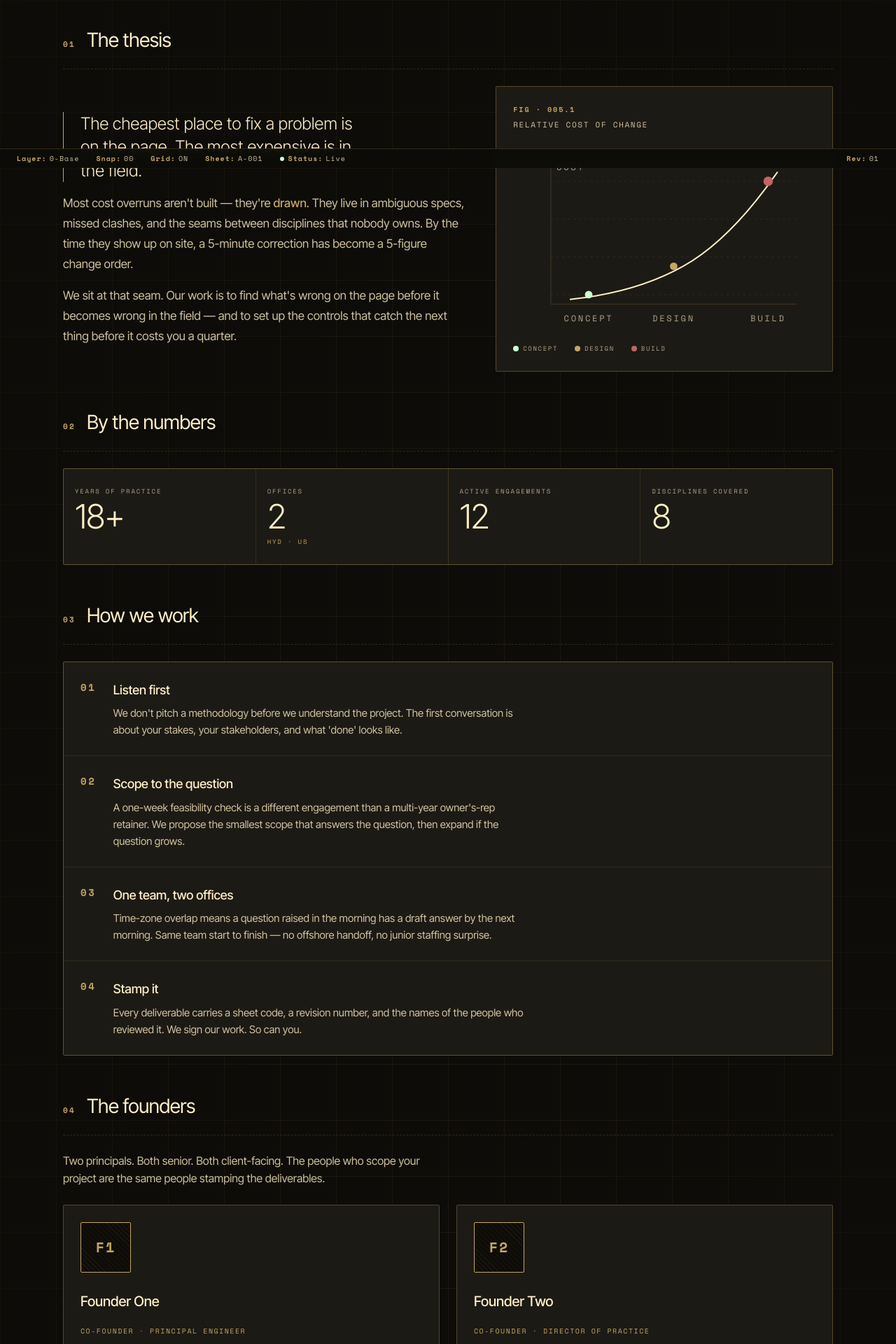
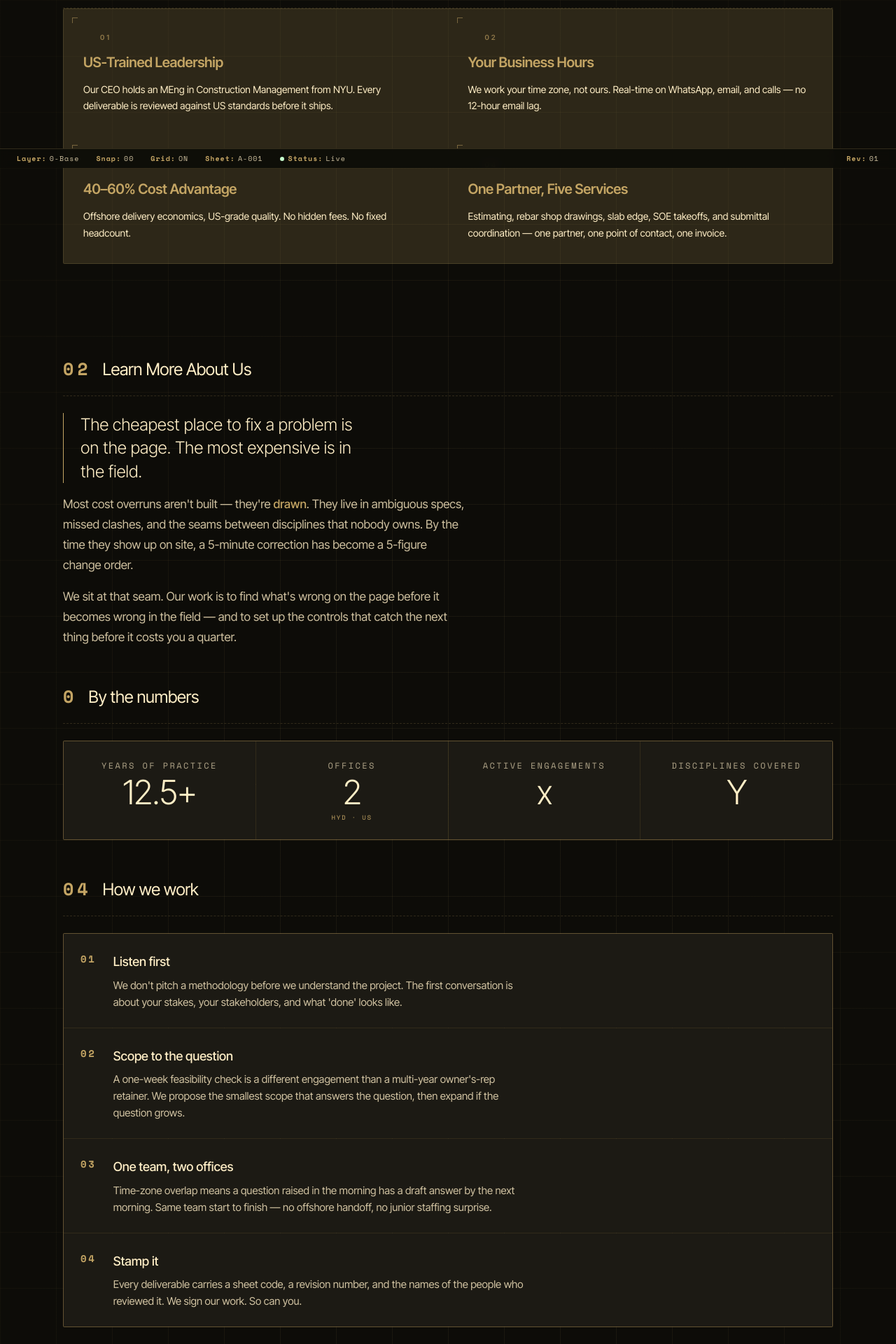
Before and after one commit to Akanksha-Duvvuri/Bluprynt, a Next.js app in the folder bluprynt/: page /about in a window 1280 px wide. Shown: the part 560-2480 px from the top of the page at 70% size. Built offline with nearby package versions, Linux system fonts and the light colour scheme.

Commit message:
added info

```diff
--- a/bluprynt/app/about/page.module.css
+++ b/bluprynt/app/about/page.module.css
@@ -38,7 +38,7 @@
 }
 .blockNum {
   font-family: var(--font-mono);
-  font-size: 11px;
+  font-size: 25px;
   letter-spacing: 0.2em;
   color: var(--accent-gold);
   font-weight: 700;
@@ -46,7 +46,7 @@
 .blockTitle {
   margin: 0;
   font-family: var(--font-display);
-  font-size: clamp(1.25rem, 2.2vw, 1.75rem);
+  font-size: clamp(1.5rem, 2.2vw, rem);
   font-weight: 400;
   letter-spacing: -0.015em;
   color: var(--accent-cream);
@@ -121,8 +121,8 @@
   overflow: hidden;
 }
 @media (min-width: 720px) { .numberGrid { grid-template-columns: repeat(4, 1fr); } }
-.stat { display: flex; flex-direction: column; gap: 4px; padding: var(--space-3, 24px) var(--space-2, 16px); background: var(--bg-soft); align-items: flex-start; }
-.statK { font-family: var(--font-mono); font-size: 9px; letter-spacing: 0.2em; color: var(--cream-65); text-transform: uppercase; }
+.stat { display: flex; flex-direction: column; gap: 4px; padding: var(--space-3, 24px) var(--space-2, 16px); background: var(--bg-soft); align-items: center; }
+.statK { font-family: var(--font-mono); font-size: 12px; letter-spacing: 0.2em; color: var(--cream-65); text-transform: uppercase;  }
 .statV { font-family: var(--font-display); font-size: clamp(2rem, 4vw, 3rem); font-weight: 300; color: var(--accent-cream); letter-spacing: -0.03em; line-height: 1; }
 .statSub { font-family: var(--font-mono); font-size: 9px; letter-spacing: 0.2em; color: var(--accent-gold); }
 
@@ -217,7 +217,7 @@
 .fRole {
   margin: 0;
   font-family: var(--font-mono);
-  font-size: 10px; letter-spacing: 0.15em;
+  font-size: 17px; letter-spacing: 0.15em;
   text-transform: uppercase;
   color: var(--accent-gold);
 }
@@ -252,9 +252,9 @@
   margin-top: auto;
 }
 .fLink {
-  font-family: var(--font-mono);
-  font-size: 10px; letter-spacing: 0.15em;
-  text-transform: uppercase;
+  /* font-family: var(--font-mono); */
+  font-size: 15px; letter-spacing: 0.15em;
+  /* text-transform: uppercase; */
   color: var(--accent-gold);
   text-decoration: none;
   padding-bottom: 2px;
@@ -297,7 +297,7 @@
   display: flex; flex-direction: column; align-items: center;
   gap: var(--space-2, 16px);
 }
-.ctaEyebrow { font-family: var(--font-mono); font-size: 11px; letter-spacing: 0.25em; color: var(--accent-gold); }
+.ctaEyebrow { font-family: var(--font-mono); font-size: 15px; letter-spacing: 0.25em; color: var(--accent-gold); }
 .ctaHead { margin: 0; font-family: var(--font-display); font-size: clamp(1.25rem, 2.4vw, 1.625rem); font-weight: 400; letter-spacing: -0.015em; color: var(--accent-cream); line-height: 1.4; max-width: 56ch; }
 .ctaBtn {
   margin-top: var(--space-2, 16px);
@@ -313,3 +313,119 @@
 .ctaBtn:hover { background: var(--accent-gold); color: var(--bg-deep); }
 .ctaArrow { transition: transform 200ms ease-out; }
 .ctaBtn:hover .ctaArrow { transform: translateX(4px); }
+
+/* ═══════════════════════════════════════════════════════════════
+   Why Bluprynt — append to your existing about CSS module
+   ═══════════════════════════════════════════════════════════════ */
+
+.whySection {
+  margin: 80px 0;
+  position: relative;
+}
+
+.whyHeader {
+  margin-bottom: 40px;
+  padding-bottom: 24px;
+  border-bottom: 1px dashed rgba(196, 165, 100, 0.25);
+}
+
+.whyEyebrow {
+  display: block;
+  font-family: var(--mono);
+  font-size: 11px;
+  letter-spacing: 0.32em;
+  text-transform: uppercase;
+  color: var(--gold);
+  margin-bottom: 16px;
+  font-weight: 700;
+}
+
+.whyHeading {
+  margin: 0;
+  font-family: var(--primary);
+  font-size: clamp(2rem, 4vw, 3rem);
+  font-weight: 300;
+  letter-spacing: -0.04em;
+  line-height: 1;
+  color: var(--cream);
+}
+
+.whyEm {
+  color: var(--gold);
+  font-weight: 500;
+}
+
+/* ── Grid: 2x2 desktop, single column on narrow screens ── */
+.whyGrid {
+  display: grid;
+  grid-template-columns: repeat(2, 1fr);
+  gap: 1px;                                    /* tight grid, sheet feel */
+  background: rgba(196, 165, 100, 0.18);       /* shows through gap */
+  border: 1px solid rgba(196, 165, 100, 0.18);
+  border-radius: 2px;
+  overflow: hidden;
+}
+
+@media (max-width: 720px) {
+  .whyGrid {
+    grid-template-columns: 1fr;
+  }
+}
+
+/* ── Individual card ── */
+.whyCard {
+  position: relative;
+  padding: 32px 28px;
+  background: var(--ink-soft);
+  display: flex;
+  flex-direction: column;
+  gap: 14px;
+  transition: background 220ms ease-out;
+}
+
+.whyCard:hover {
+  background: rgba(196, 165, 100, 0.04);
+}
+
+/* Corner tick top-left for that drafting-card feel */
+.whyCard::before {
+  content: "";
+  position: absolute;
+  top: 12px;
+  left: 12px;
+  width: 8px;
+  height: 8px;
+  border-top: 1px solid var(--gold);
+  border-left: 1px solid var(--gold);
+  opacity: 0.5;
+}
+
+/* ── Number prefix (01 / 02 / 03 / 04) ── */
+.whyNum {
+  font-family: var(--mono);
+  font-size: 10px;
+  letter-spacing: 0.3em;
+  color: rgba(196, 165, 100, 0.65);
+  font-weight: 700;
+  padding-left: 24px;            /* clears the corner tick */
+}
+
+/* ── Heading (gold) ── */
+.whyTitle {
+  margin: 0;
+  font-family: var(--primary);
+  font-size: 1.25rem;
+  font-weight: 600;
+  letter-spacing: -0.015em;
+  color: var(--gold);
+  line-height: 1.25;
+}
+
+/* ── Body (cream) ── */
+.whyBody {
+  margin: 0;
+  font-family: var(--secondary);
+  font-size: 14px;
+  line-height: 1.65;
+  color: var(--cream);
+}
--- a/bluprynt/app/about/page.tsx
+++ b/bluprynt/app/about/page.tsx
@@ -13,21 +13,67 @@ export default function AboutPage() {
   return (
     <PageShell
       code="A-400"
-      label="ABOUT · THE FIRM"
-      eyebrow="The firm, the methodology, the people"
+      label="ABOUT THE FIRM"
+      // eyebrow="Why Choose Us"
       title={
         <>
-          We work the seam between <em>design intent</em> and <em>what gets built</em>.
+        Why US Construction Companies Choose Bluprynt
         </>
       }
-      lede="Bluprynt is a pre-construction consulting practice. Two offices, one team, end-to-end engagements scoped to the question. Below: how we work and who you'll work with."
+      lede="We work the seam between design intent and what gets built."
       maxWidth={1100}
     >
       {/* ===== The cost-of-change centerpiece ============================== */}
+      <section className={styles.whySection}>
+   <header className={styles.blockHead}>
+          <span className={styles.blockNum}>01</span>
+          <h2 className={styles.blockTitle}>What Makes Us Different</h2>
+        </header>
+
+  <div className={styles.whyGrid}>
+    <article className={styles.whyCard}>
+      <span className={styles.whyNum}>01</span>
+      <h3 className={styles.whyTitle}>US-Trained Leadership</h3>
+      <p className={styles.whyBody}>
+        Our CEO holds an MEng in Construction Management from NYU. Every
+        deliverable is reviewed against US standards before it ships.
+      </p>
+    </article>
+
+    <article className={styles.whyCard}>
+      <span className={styles.whyNum}>02</span>
+      <h3 className={styles.whyTitle}>Your Business Hours</h3>
+      <p className={styles.whyBody}>
+        We work your time zone, not ours. Real-time on WhatsApp, email,
+        and calls — no 12-hour email lag.
+      </p>
+    </article>
+
+    <article className={styles.whyCard}>
+      <span className={styles.whyNum}>03</span>
+      <h3 className={styles.whyTitle}>40&ndash;60% Cost Advantage</h3>
+      <p className={styles.whyBody}>
+        Offshore delivery economics, US-grade quality. No hidden fees.
+        No fixed headcount.
+      </p>
+    </article>
+
+    <article className={styles.whyCard}>
+      <span className={styles.whyNum}>04</span>
+      <h3 className={styles.whyTitle}>One Partner, Five Services</h3>
+      <p className={styles.whyBody}>
+        Estimating, rebar shop drawings, slab edge, SOE takeoffs, and
+        submittal coordination &mdash; one partner, one point of contact,
+        one invoice.
+      </p>
+    </article>
+  </div>
+</section>
+
       <section className={styles.thesis} style={{ ['--i' as string]: 0 }}>
         <header className={styles.blockHead}>
-          <span className={styles.blockNum}>01</span>
-          <h2 className={styles.blockTitle}>The thesis</h2>
+          <span className={styles.blockNum}>02</span>
+          <h2 className={styles.blockTitle}>Learn More About Us</h2>
         </header>
 
         <div className={styles.thesisGrid}>
@@ -48,40 +94,28 @@ export default function AboutPage() {
               that catch the next thing before it costs you a quarter.
             </p>
           </div>
-
-          <figure className={styles.chartFig}>
-            <figcaption className={styles.chartCap}>
-              <span className={styles.chartK}>FIG · 005.1</span>
-              <span className={styles.chartT}>Relative cost of change</span>
-            </figcaption>
-            <CostChart />
-            <div className={styles.chartLegend}>
-              <span><i style={{ background: 'var(--accent-mint)' }} />Concept</span>
-              <span><i style={{ background: 'var(--accent-gold)' }} />Design</span>
-              <span><i style={{ background: 'var(--accent-red)' }} />Build</span>
-            </div>
-          </figure>
         </div>
       </section>
 
       {/* ===== Numbers ===================================================== */}
+
       <section className={styles.numbers} style={{ ['--i' as string]: 1 }}>
         <header className={styles.blockHead}>
-          <span className={styles.blockNum}>02</span>
+          <span className={styles.blockNum}>0</span>
           <h2 className={styles.blockTitle}>By the numbers</h2>
         </header>
         <div className={styles.numberGrid}>
-          <Stat k="Years of practice" v="18+" />
+          <Stat k="Years of practice" v="12.5+" />
           <Stat k="Offices" v="2" sub="HYD · US" />
-          <Stat k="Active engagements" v="12" />
-          <Stat k="Disciplines covered" v="8" />
+          <Stat k="Active engagements" v="x" />
+          <Stat k="Disciplines covered" v="Y" />
         </div>
       </section>
 
       {/* ===== Methodology ================================================= */}
       <section className={styles.method} style={{ ['--i' as string]: 2 }}>
         <header className={styles.blockHead}>
-          <span className={styles.blockNum}>03</span>
+          <span className={styles.blockNum}>04</span>
           <h2 className={styles.blockTitle}>How we work</h2>
         </header>
         <ol className={styles.methodList}>
@@ -121,8 +155,7 @@ export default function AboutPage() {
           <h2 className={styles.blockTitle}>The founders</h2>
         </header>
         <p className={styles.foundersIntro}>
-          Two principals. Both senior. Both client-facing. The people who scope
-          your project are the same people stamping the deliverables.
+          Meet the C - Suite
         </p>
 
         <ul className={styles.foundersList}>
@@ -150,14 +183,14 @@ export default function AboutPage() {
                     {/* Show the longer bio here since this is the destination */}
                     <p className={styles.fBio}>{f.longBio ?? f.bio}</p>
 
-                    {/* Optional expertise tags */}
+                    {/* Optional expertise tags
                     {f.expertise && f.expertise.length > 0 && (
                       <ul className={styles.fTags}>
                         {f.expertise.map((t) => (
                           <li key={t} className={styles.fTag}>{t}</li>
                         ))}
                       </ul>
-                    )}
+                    )} */}
 
                     {/* Optional contact links */}
                     {f.links && (f.links.email || f.links.linkedin) && (
@@ -216,7 +249,9 @@ export default function AboutPage() {
       <section className={styles.cta} style={{ ['--i' as string]: 5 }}>
         <span className={styles.ctaEyebrow}>READY TO TALK?</span>
         <h3 className={styles.ctaHead}>
-          We pick our engagements. The shortlist starts with a conversation.
+          We'd rather earn your trust with one
+deliverable than a pitch deck.
+Start with the sample. Decide from there
         </h3>
         <Link href="/#contact" className={styles.ctaBtn}>
           <span>Start a conversation</span>
--- a/bluprynt/app/components/sections/Footer.tsx
+++ b/bluprynt/app/components/sections/Footer.tsx
@@ -24,8 +24,7 @@ export function Footer() {
       <div className={styles.inner}>
         <div className={styles.top}>
           <div className={styles.brand}>
-            <span className={styles.brandName}>BLUPRYNT</span>
-            <span className={styles.brandSub}>· CONSULTING GROUP</span>
+            <span className={styles.logo}><img src="/Logo.png"></img></span>
           </div>
 
           <nav aria-label="Footer">
--- a/bluprynt/app/components/sections/FoundersPreview.tsx
+++ b/bluprynt/app/components/sections/FoundersPreview.tsx
@@ -49,13 +49,13 @@ export default function FoundersPreview() {
 
               <p className={styles.bio}>{f.bio}</p>
 
-              {f.expertise && f.expertise.length > 0 && (
+              {/* {f.expertise && f.expertise.length > 0 && (
                 <ul className={styles.tags}>
                   {f.expertise.map((tag) => (
                     <li key={tag} className={styles.tag}>{tag}</li>
                   ))}
                 </ul>
-              )}
+              )} */}
 
               <div className={styles.foot}>
                 <span className={styles.read}>Meet the team</span>
--- a/bluprynt/lib/Founders.ts
+++ b/bluprynt/lib/Founders.ts
@@ -16,7 +16,7 @@ export type Founder = {
   /** Longer bio for the detail page; falls back to `bio` if absent */
   longBio?: string;
   /** Disciplines / focus areas */
-  expertise?: readonly string[];
+  // education?: readonly string[];
   /** "Hyderabad, IN" / "United States" */
   location?: string;
   /** Two-letter monogram for the avatar tile when no photo exists */
@@ -32,27 +32,33 @@ export type Founder = {
 export const FOUNDERS: readonly Founder[] = [
   {
     id: "f1",
-    slug: "founder-one",
-    name: "Founder One",
-    role: "Co-founder · Principal Engineer",
+    slug: "vivek-bundankayala",
+    name: "Vivek Budankayala",
+    role: "Co-founder & CEO",
     initials: "F1",
-    bio: "Civil engineer with eighteen years across infrastructure design and pre-construction strategy in the US and India.",
+    bio: "Master of Engineering (Construction Management), New York University",
     longBio:
-      "Civil engineer with eighteen years across infrastructure design and pre-construction strategy in the US and India. Previously led cost certainty programs for a major transit authority before founding Bluprynt to bring rigorous pre-construction practice to mid-market civil projects.",
-    expertise: ["Cost estimation", "Constructability", "Transit infrastructure"],
+      "Leads Bluprynt's US client work and pre-construction practice. He holds a B.Tech in Civil Engineering and a Master's in Construction Management from NYU, and spent over two years on US job sites, including time with a New York concrete subcontractor, before founding Bluprynt. His work bridges the gap between US construction standards and offshore production, so clients get drawings and estimates that meet the format, code, and turnaround expectations of US projects.",
+    // expertise: [""],
     location: "Hyderabad, IN",
+    links: {
+      email: "vivek@blupryntconsulting.com"
+    }
   },
   {
     id: "f2",
-    slug: "founder-two",
-    name: "Founder Two",
-    role: "Co-founder · Director of Practice",
+    slug: "bharghav-m",
+    name: "Bharghav M",
+    role: "Co-founder & CFO",
     initials: "F2",
-    bio: "Former design coordination lead at a top-five EPC firm. Built the methodology behind Bluprynt's clash-and-clear constructability reviews.",
+    bio: "Post Graduate Programme in Management (MBA) - Indian School of Business",
     longBio:
-      "Former design coordination lead at a top-five EPC firm, where he built the methodology behind Bluprynt's clash-and-clear constructability reviews. Specializes in the messy seam between architectural intent and what actually gets built on site.",
-    expertise: ["Design coordination", "MEP/structural", "Risk register"],
-    location: "United States",
+      "Bharghav leads Bluprynt's finance, operations, and growth strategy. He holds a B.Tech in Computer Science and an MBA from the Indian School of Business (ISB). His background in technology and business strategy drives Bluprynt's systems, pricing discipline, and the operational backbone that lets the company deliver consistent quality at a competitive cost.",
+    // expertise: [""],
+    location: "Hyderabad, IN",
+    links: {
+      email: "bharghav@blupryntconsulting.com"
+    }
   },
 ];
 
```
Also changed, not shown: bluprynt/app/admin/(authed)/projects/page.tsx (+4 -4 lines), bluprynt/app/components/sections/ContactPreview.module.css (+6 -11 lines), bluprynt/app/components/sections/ContactPreview.tsx (+18 -14 lines), bluprynt/app/components/sections/Footer.module.css (+3 -13 lines), bluprynt/lib/projects.ts (+21 -1 lines), 1 other file (tests, documents, lock files or other folders).
